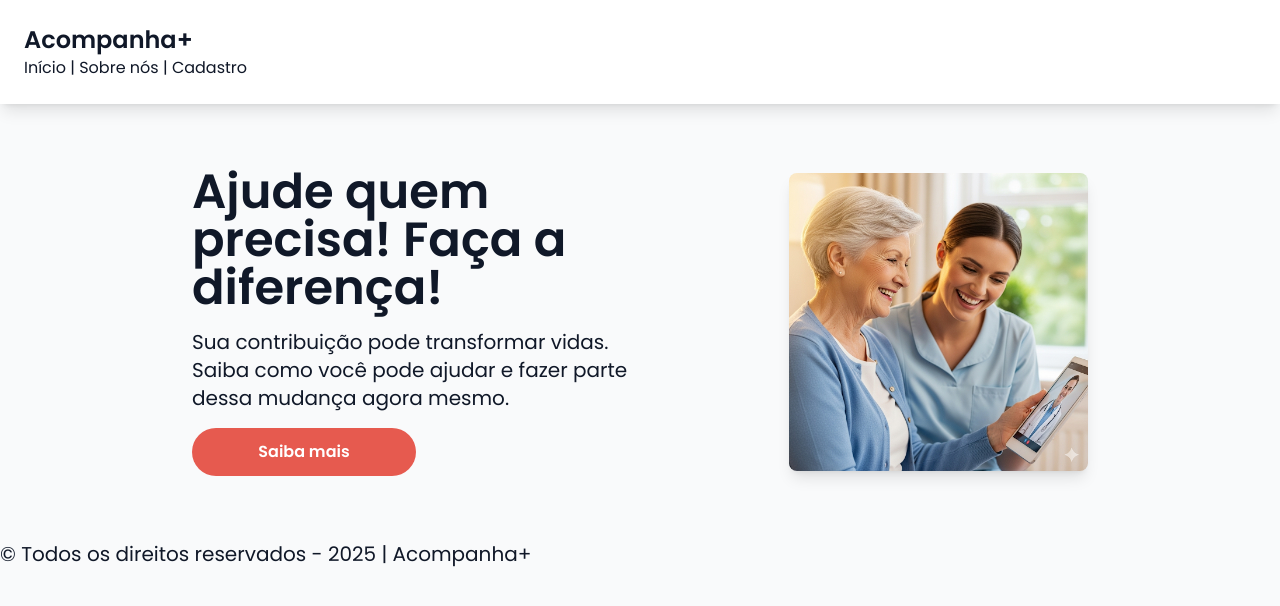
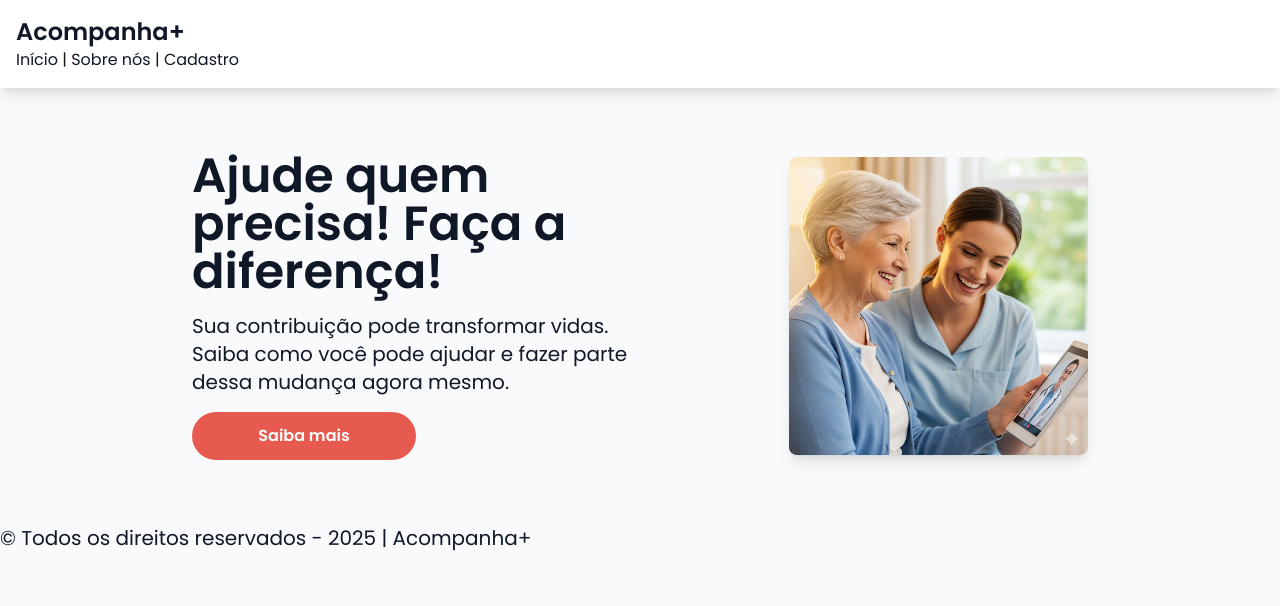
Before and after one commit to acompanha-mais/site-spa, a React (Vite) app in the folder site-spa/: page / in a window 1280 px wide. Shown: the top 606 px of the page. Built offline with nearby package versions, Linux system fonts and the light colour scheme.

Commit message:
style(header): altera tamanho da logo

```diff
--- a/site-spa/src/components/Header/Header.tsx
+++ b/site-spa/src/components/Header/Header.tsx
@@ -2,8 +2,8 @@ import NavBar from "../NavBar/NavBar";
 
 export default function Header(){
     return(
-        <header className="bg-white shadow-lg p-6">
-            <h1  className="text-2xl font-bold">Acompanha+</h1>
+        <header className="bg-white shadow-lg p-4">
+            <p className="font-semibold text-2xl">Acompanha+</p>
             <NavBar/>
         </header>
     );
```
